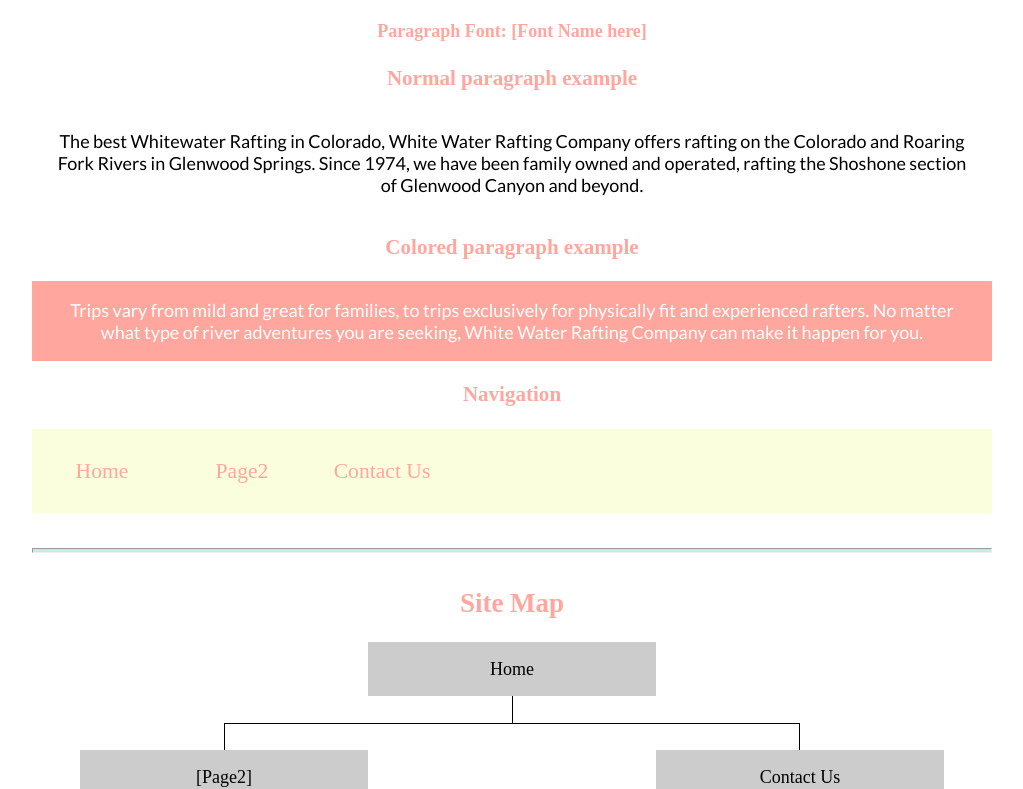
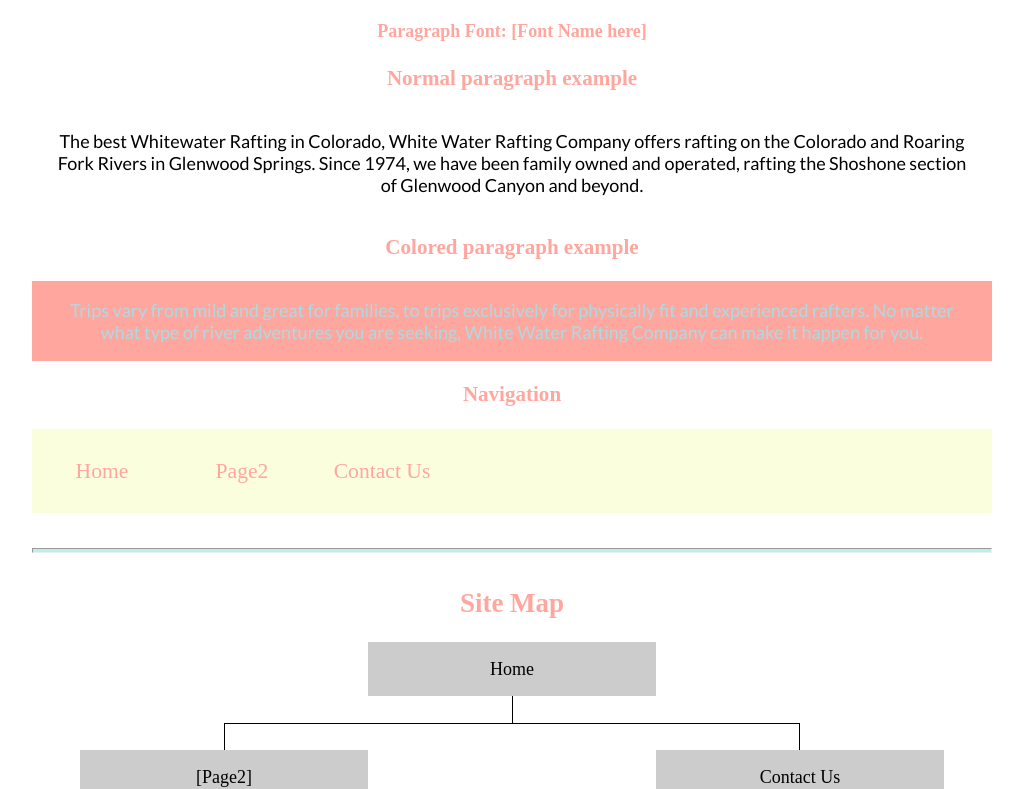
Before and after one commit to AlexMyers2000/WDD130, a plain HTML site: page WWR/site-plan-rafting.html in a window 1280 px wide. Shown: the part 1573-2362 px from the top of the page, without its empty margins (128-1151 px from the left). Drawn offline with Linux system fonts and the light colour scheme; a web font is replaced by a local one.

Commit message:
colors test

```diff
--- a/WWR/Styles/Site-plan-rafting.css
+++ b/WWR/Styles/Site-plan-rafting.css
@@ -17,13 +17,13 @@ Fonts are separated by a | */
 
   /* these colors below should be chosen from among your palette colors above */
   --headline-color-on-white: #ffa69e;  /* headlines on a white background */
-  --headline-color-on-color: white; /* headlines on a colored background */
+  --headline-color-on-color: #aed9e0; /* headlines on a colored background */
   --paragraph-color-on-white: #ffa69e; /* paragraph text on a white background */
-  --paragraph-color-on-color: white; /* paragraph text on a colored background */
+  --paragraph-color-on-color: #aed9e0; /* paragraph text on a colored background */
   --paragraph-background-color: #ffa69e  ;
   --nav-link-color: #ffa69e;
   --nav-background-color: #fafeDD;
-  --nav-hover-link-color: white;
+  --nav-hover-link-color: #aed9e0;
   --nav-hover-background-color: #ffa69e;
 }
 
```
